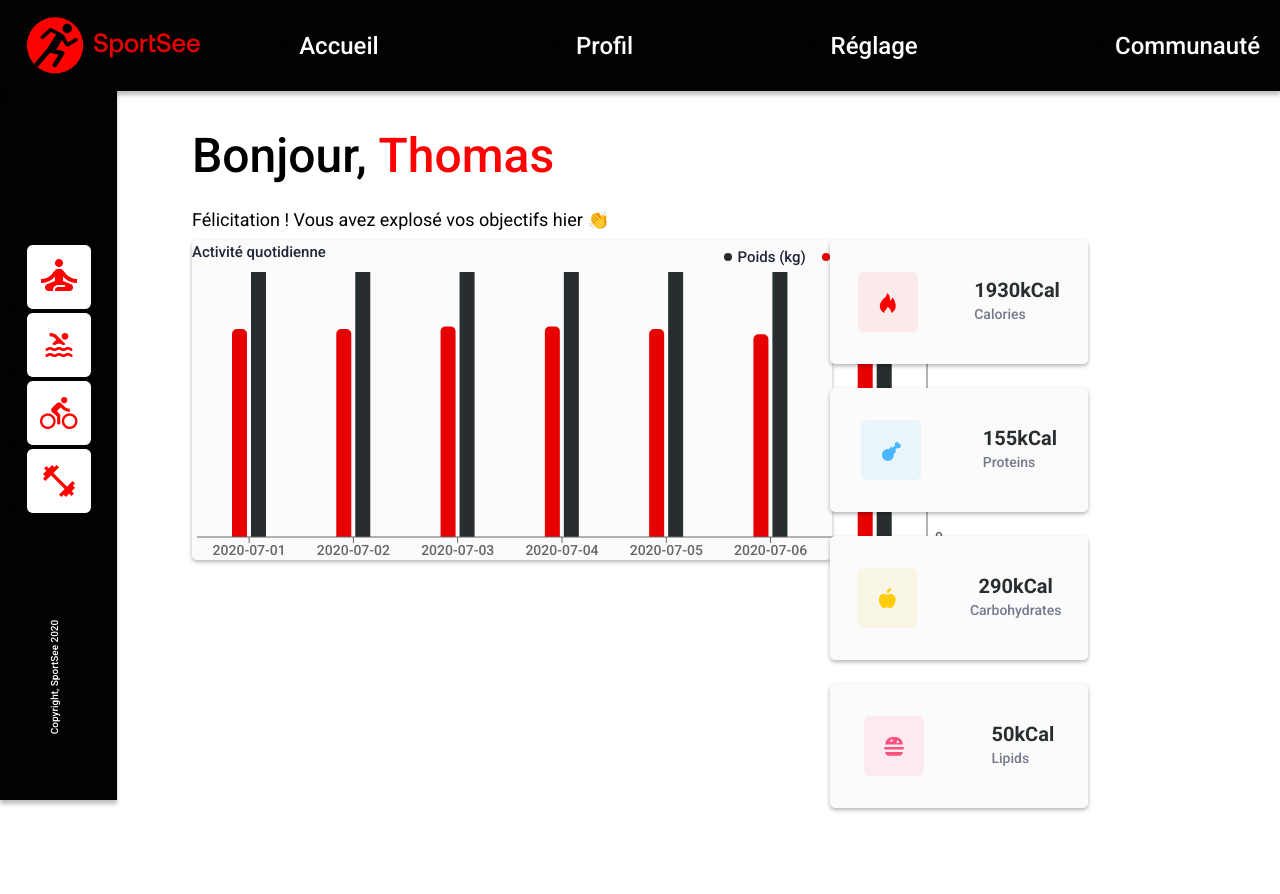
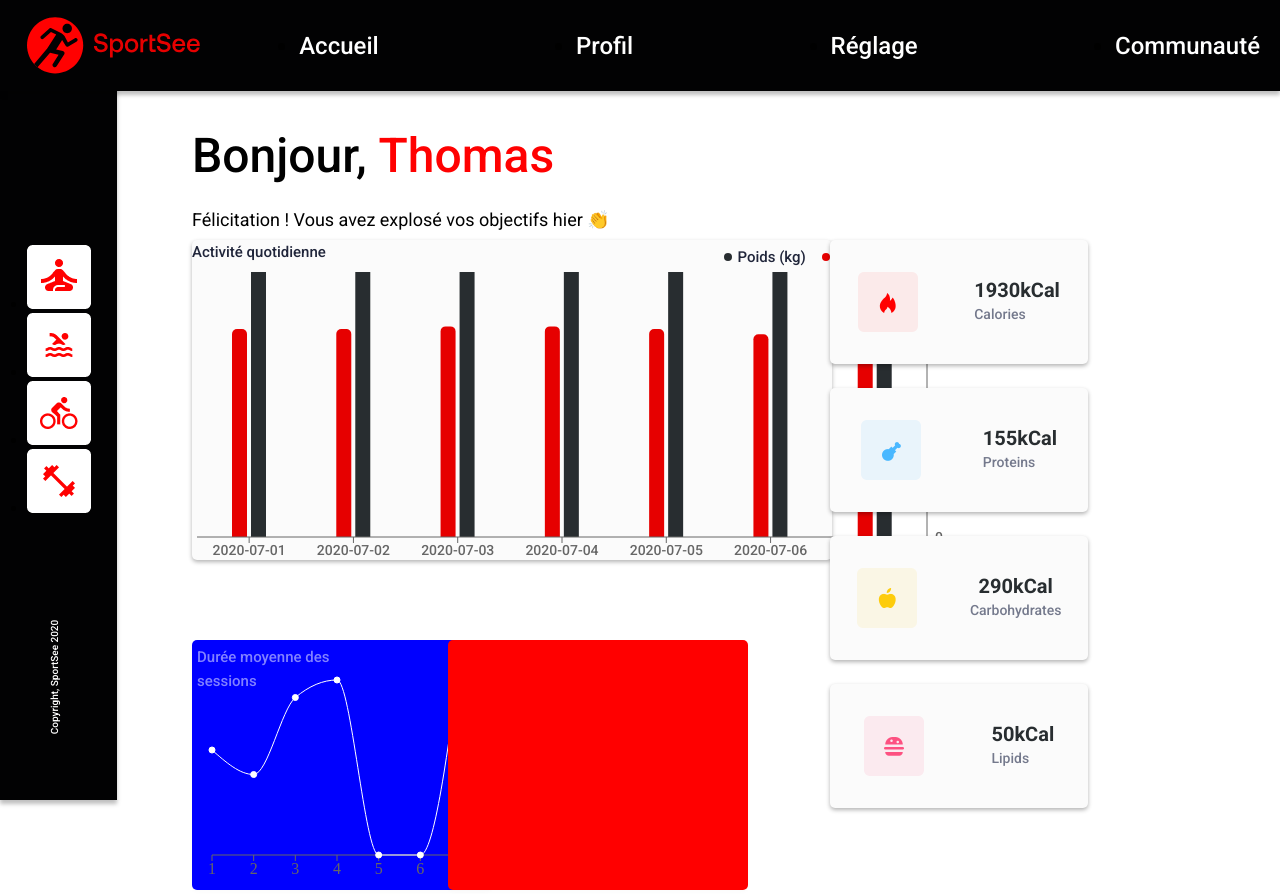
Before and after one commit to RyanDjafri/SportSee, a React (Create React App) app in the folder front/: page / in a window 1280 px wide. Built offline with nearby package versions, Linux system fonts and the light colour scheme.

Commit message:
radar beginning

```diff
--- a/front/src/App.js
+++ b/front/src/App.js
@@ -4,7 +4,7 @@ import Navbar from "./components/Navbar";
 import "./index.css";
 import Activity from "./components/Activity";
 import Time from "./components/Time";
-import Diagram from "./components/Diagram";
+import Diagram from "./components/Radar";
 import Score from "./components/Score";
 import Nutrition from "./components/Nutrition";
 
@@ -23,8 +23,9 @@ const Home = () => {
       </header>
       <Activity />
       <Nutrition />
-      {/* <Time />
-        <Diagram />
+      <Time />
+      <Diagram />
+      {/*
         <Score />
       */}
     </div>
--- a/front/src/components/Diagram.js
+++ /dev/null
@@ -1,7 +0,0 @@
-import React from "react";
-
-const Diagram = () => {
-  return <div className="diagram-container"></div>;
-};
-
-export default Diagram;
--- /dev/null
+++ b/front/src/components/Radar.js
@@ -0,0 +1,7 @@
+import React from "react";
+
+const Radar = () => {
+  return <div className="radar-container"></div>;
+};
+
+export default Radar;
--- a/front/src/components/Time.js
+++ b/front/src/components/Time.js
@@ -1,9 +1,80 @@
 import React from "react";
+import {
+  CartesianGrid,
+  Line,
+  LineChart,
+  Tooltip,
+  XAxis,
+  YAxis,
+} from "recharts";
 
 const Time = () => {
-  return <div className="time-container">
+  const data = [
+    {
+      userId: 12,
+      sessions: [
+        { day: 1, sessionLength: 30 },
+        { day: 2, sessionLength: 23 },
+        { day: 3, sessionLength: 45 },
+        { day: 4, sessionLength: 50 },
+        { day: 5, sessionLength: 0 },
+        { day: 6, sessionLength: 0 },
+        { day: 7, sessionLength: 60 },
+      ],
+    },
+  ];
 
-  </div>;
+  const CustomTooltip = ({ active, payload }) => {
+    if (active) {
+      const tooltipContent = payload.map((entry, index) => {
+        let label = entry.name;
+
+        if (entry.name === "sessionLength") {
+          label = "min";
+        }
+
+        return (
+          <p className="tool-length" key={index}>
+            {`${entry.value} ${label}`}
+          </p>
+        );
+      });
+
+      return <div className="tool-length-container">{tooltipContent}</div>;
+    }
+
+    return null;
+  };
+
+  const legendStyles = {
+    width: "147px",
+    flexShrink: 0,
+    color: "#FFF",
+    fontFamily: "Roboto",
+    fontSize: "15px",
+    fontStyle: "normal",
+    fontWeight: 500,
+    lineHeight: "24px",
+    opacity: 0.504,
+  };
+
+  return (
+    <div className="time-container">
+      <div className="legend-text" style={legendStyles}>
+        Durée moyenne des sessions
+      </div>
+      <LineChart
+        width={300}
+        height={250}
+        data={data[0].sessions}
+        margin={{ top: 5, right: 30, left: 20, bottom: 5 }}
+      >
+        <XAxis dataKey="day" />
+        <Tooltip content={<CustomTooltip />} />
+        <Line type="monotone" dataKey="sessionLength" stroke="#fff" />{" "}
+      </LineChart>
+    </div>
+  );
 };
 
 export default Time;
--- a/front/src/index.css
+++ b/front/src/index.css
@@ -197,6 +197,23 @@ border-radius: 5px;
     line-height: 24px;
 }
 
+.tool-length-container {
+    width: 39px;
+    height: 25px;
+    background: #FFF;
+    border-radius: 5px;
+    }
+
+    .tool-length {
+        color: #000;
+        text-align: center;
+        font-family: "Roboto", cursive;
+        font-size: 12px;
+        font-style: normal;
+        font-weight: 500;
+        line-height: 24px;
+    }
+
 .time-container {
 width: 300px;
 height: 180px;
@@ -320,3 +337,29 @@ font-style: normal;
 font-weight: 500;
 line-height: 24px;
 }
+
+.time-container {
+    width:300px;
+    height:250px;
+border-radius: 5px;
+background: blue;
+box-shadow: 0px 2px 4px 0px rgba(0, 0, 0, 0.02);
+position: absolute;
+top:80%;
+left:15%;
+}
+.radar-container {
+    width:300px;
+    height:250px;
+border-radius: 5px;
+background: #F00;
+box-shadow: 0px 2px 4px 0px rgba(0, 0, 0, 0.02);
+position: absolute;
+top:80%;
+left:35%;
+}
+.legend-text {
+    position:absolute;
+    top:5px;
+    left:5px;
+}
```
Also changed, not shown: front/src/mock.json (renamed from front/public/mock.json).
